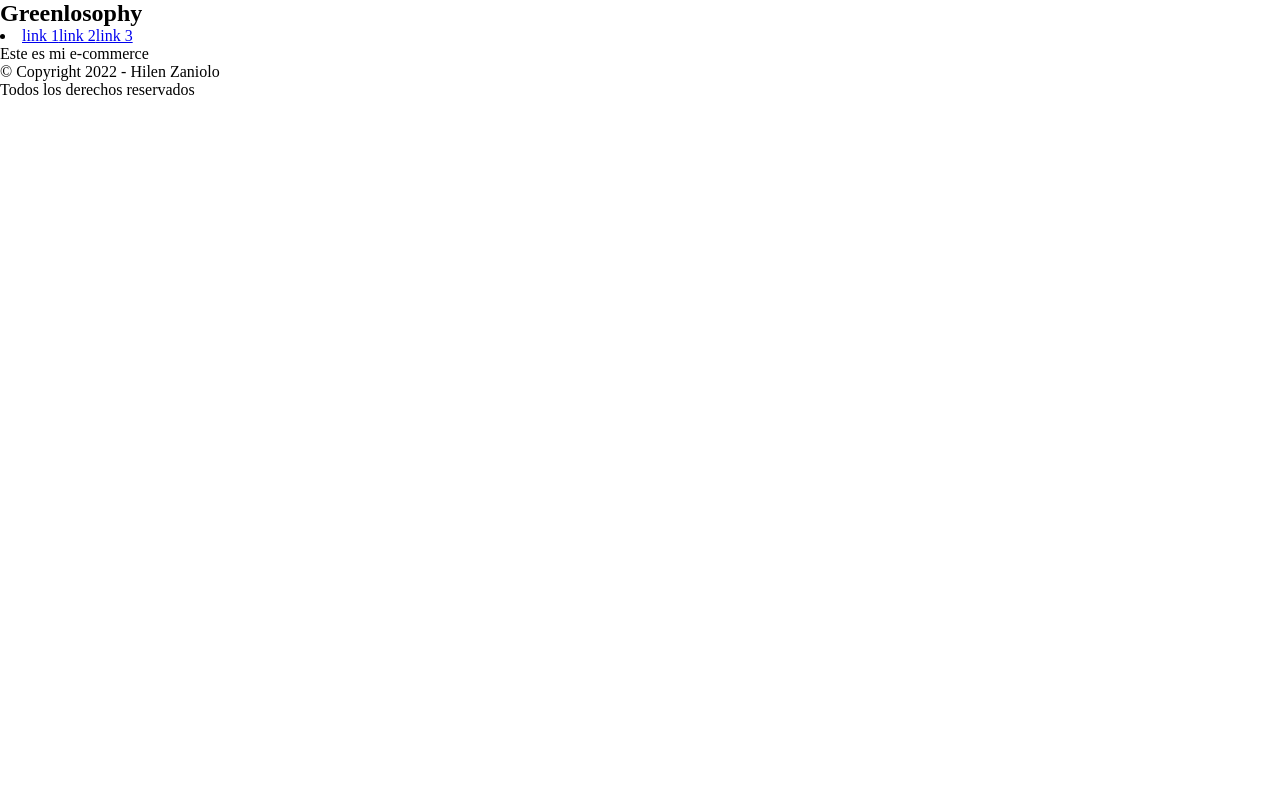
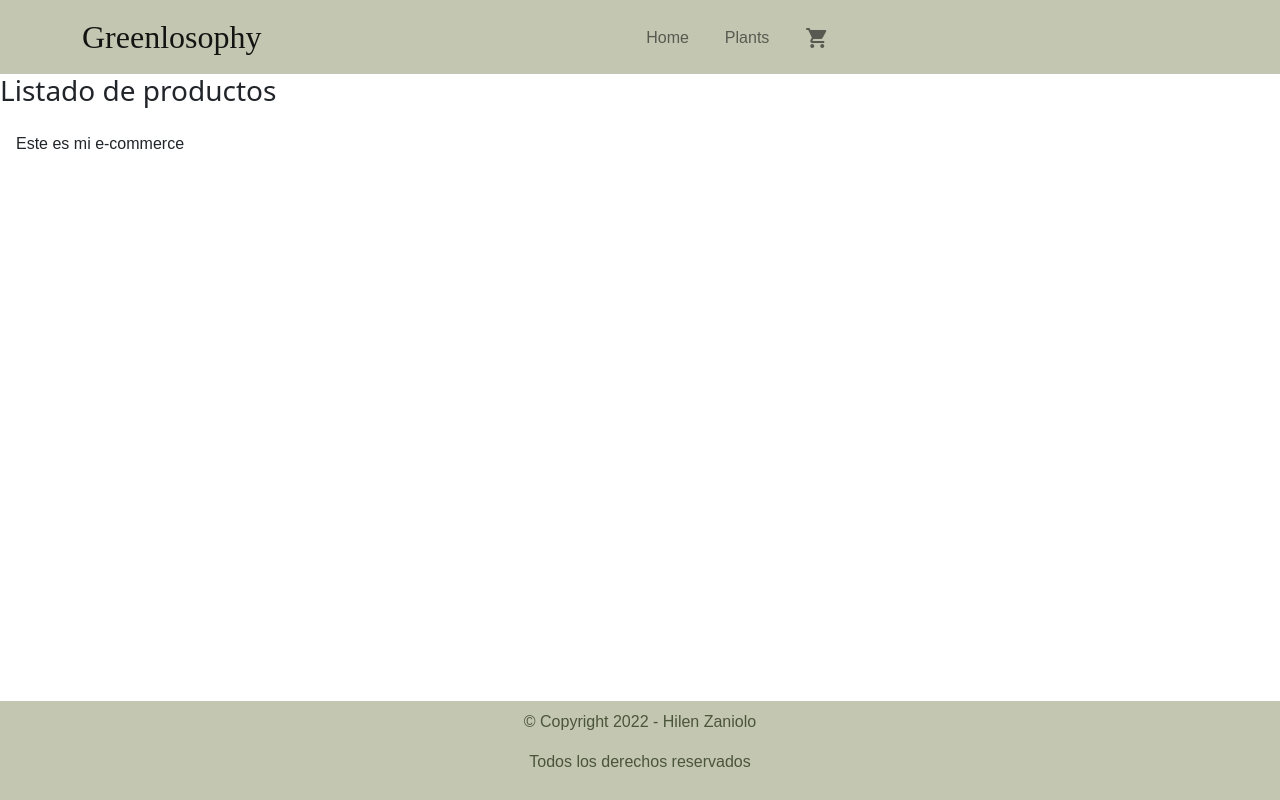
Before and after one commit to HiZaniolo/Bookaholic, a React (Create React App) app: page / in a window 1280 px wide. Built offline with nearby package versions, Linux system fonts and the light colour scheme.

Commit message:
actualizacion de proyecto: agrego componentes iconos y list container

```diff
--- a/package.json
+++ b/package.json
@@ -6,7 +6,9 @@
     "@testing-library/jest-dom": "^5.16.2",
     "@testing-library/react": "^12.1.2",
     "@testing-library/user-event": "^13.5.0",
+    "bootstrap": "^5.1.3",
     "react": "^17.0.2",
+    "react-bootstrap": "^2.1.2",
     "react-dom": "^17.0.2",
     "react-scripts": "5.0.0",
     "web-vitals": "^2.1.4"
--- a/public/index.html
+++ b/public/index.html
@@ -24,6 +24,8 @@
       work correctly both with client-side routing and a non-root public URL.
       Learn how to configure a non-root public URL by running `npm run build`.
     -->
+    <link href="https://fonts.googleapis.com/icon?family=Material+Icons"
+      rel="stylesheet">
     <title>React App</title>
   </head>
   <body>
--- /dev/null
+++ b/src/App.js
@@ -0,0 +1,27 @@
+// const App = () => "Hola Mundo con app import"
+
+// export default App
+
+// import React from 'react'
+
+import NavBarEx from "./components/NavBarEx"
+import ItemListContainer from "./components/ItemListContainer";
+import Main from "./components/Main"
+import Footer from "./components/Footer"
+
+import 'bootstrap/dist/css/bootstrap.min.css';
+
+
+
+const App = () => {
+    return (
+    <>
+        <NavBarEx />
+        <ItemListContainer />
+        <Main />
+        <Footer />
+    </>
+    )
+}
+
+export default App
--- a/src/Components.js
+++ /dev/null
@@ -1,23 +0,0 @@
-// const App = () => "Hola Mundo con app import"
-
-// export default App
-
-// import React from 'react'
-
-import NavBar from "./NavBar"
-import Main from "./Main"
-import Footer from "./Footer"
-
-
-
-const Components = () => {
-    return (
-    <>
-        <NavBar />
-        <Main />
-        <Footer />
-    </>
-    )
-}
-
-export default Components
--- a/src/NavBar.js
+++ /dev/null
@@ -1,16 +0,0 @@
-import React from 'react'
-
-const NavBar = () => {
-  return (
-    <nav>
-        <h2>Greenlosophy</h2>
-            <li>
-                <a href="#">link 1</a>
-                <a href="#">link 2</a>
-                <a href="#">link 3</a>
-            </li>
-    </nav>
-  )
-}
-
-export default NavBar
--- /dev/null
+++ b/src/components/CartWidget.js
@@ -0,0 +1,9 @@
+import React from 'react'
+
+const CartWidget = () => {
+  return (
+    <span class="material-icons md-24">shopping_cart</span>
+  )
+}
+
+export default CartWidget
--- /dev/null
+++ b/src/components/ItemListContainer.js
@@ -0,0 +1,9 @@
+import React from 'react'
+
+const ItemListContainer = () => {
+  return (
+    <h3>Listado de productos</h3>
+  )
+}
+
+export default ItemListContainer
--- /dev/null
+++ b/src/components/NavBarEx.js
@@ -0,0 +1,27 @@
+import React from 'react'
+
+import { Navbar, Nav, Container } from 'react-bootstrap'
+
+import CartWidget from './CartWidget'
+
+const NavBarEx = () => {
+  return (
+    <>
+    <Navbar className='layout-nav' expand="lg">
+    <Container>
+        <Navbar.Brand className='nav__title' href="#home">Greenlosophy</Navbar.Brand>
+        <Navbar.Toggle aria-controls="basic-navbar-nav" />
+        <Navbar.Collapse id="basic-navbar-nav">
+        <Nav className="navbar-nav m-auto my-2 mb-lg-0">
+          <Nav.Link className='nav__link' href="#home">Home</Nav.Link>
+          <Nav.Link className='nav__link' href="#link">Plants</Nav.Link>
+          <Nav.Link className='nav__link' href="#link"><CartWidget/></Nav.Link>
+        </Nav>
+        </Navbar.Collapse>
+    </Container>
+</Navbar>
+    </>
+  )
+}
+
+export default NavBarEx
--- a/src/index.js
+++ b/src/index.js
@@ -1,6 +1,6 @@
 import React from 'react'
 import ReactDOM from 'react-dom'
-import Components from './Components'
+import Components from './App'
 import "./style.css"
 
 
--- a/src/style.css
+++ b/src/style.css
@@ -4,10 +4,44 @@
     box-sizing: border-box;
 }
 
-html , body , #root {
+html , body, #root {
     height: 100vh;
 }
 
-body {
-    background-color: white;
+#root {
+    display: flex;
+    flex-direction: column;
 }
+
+.layout-nav {
+    background-color: #c3c6b1;
+}
+
+.nav__title {
+    font-size: 2rem;
+    color: black;
+    font-family: "Special Elite", cursive;
+    text-decoration: none;
+}
+
+.nav__link {
+    margin-right: 10px;
+    margin-left: 10px;
+    color: black;
+    font-family: "Montserrat", sans-serif;
+}
+
+main {
+    flex-grow: 1;
+    padding: 1rem;
+    font-family: "Montserrat", sans-serif;
+}
+
+footer {
+    padding: 0.6rem;
+    background-color: #c3c6b1;
+    font-family: "Montserrat", sans-serif;
+    font-weight: 0.8rem;
+    color: #4b553a;
+    text-align: center;
+}
```
Also changed, not shown: src/components/Footer.js (renamed from src/Footer.js), src/components/Main.js (renamed from src/Main.js), 1 other file (tests, documents, lock files or other folders).
